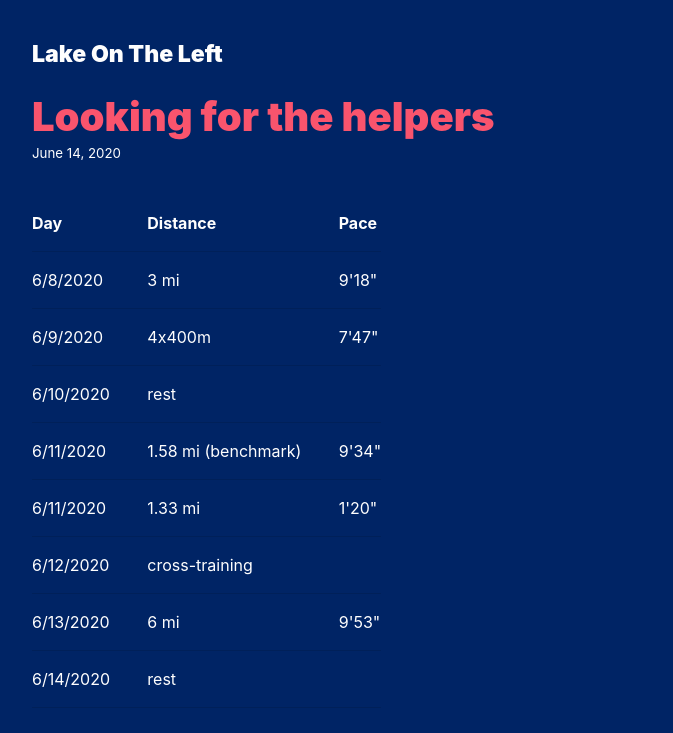
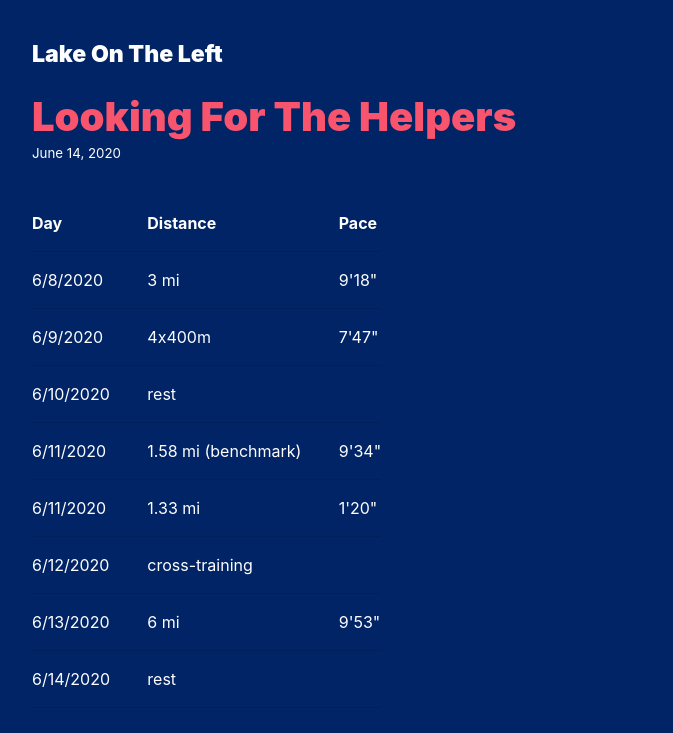
Before and after one commit to JackHowa/marathon-run-log, a Gatsby site: page /week-3/ in a window 1280 px wide. Shown: the top 733 px of the page, without its empty margins (293-966 px from the left). Built offline with nearby package versions, Linux system fonts and the light colour scheme; Gatsby itself is replaced by a stand-in of ours; some packages are replaced by stand-ins of ours.

Commit message:
Update title case

```diff
--- a/content/blog/week-3/index.md
+++ b/content/blog/week-3/index.md
@@ -1,5 +1,5 @@
 ---
-title: "Looking for the helpers"
+title: "Looking For The Helpers"
 # run new Date().toIsoString() v
 date: "2020-06-14T16:16:00.452Z"
 description: Also Watch Out For Fences
@@ -67,4 +67,4 @@ Going to increase stretching to twice a day. Felt good to do anyway twice and ke
 
 ## Minor Gripe
 
-Been seeing a ton of loading state for the `My Coach` part of the NRC club app. Kind of frustrating.
+Been seeing a ton of loading state for the 'My Coach' part of the NRC club app. Kind of frustrating.
```
